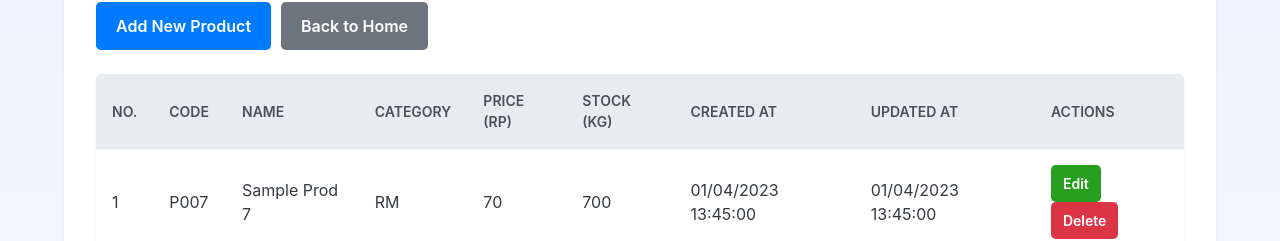
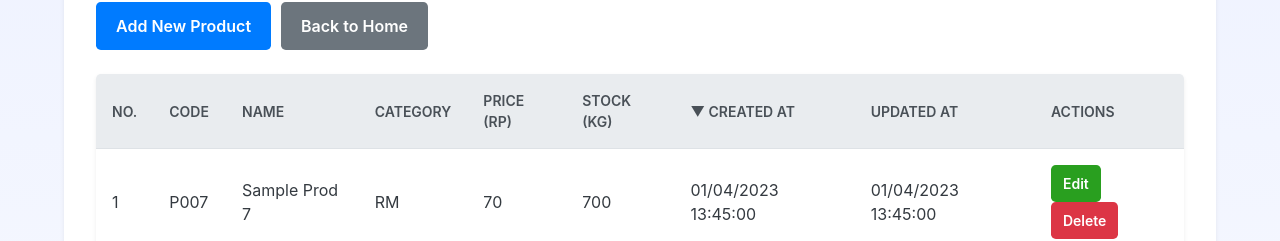
Before and after one commit to ari-fikri/dunses-inventory, a React (Create React App) app: page /products in a window 1280 px wide. Shown: the part 134-375 px from the top of the page. Built offline with nearby package versions, Linux system fonts and the light colour scheme.

Commit message:
Add sorting mechanism to the product liist page

```diff
--- a/src/components/ProductList.css
+++ b/src/components/ProductList.css
@@ -1,3 +1,7 @@
 @import '../main.css';
 
 /* Specific styles for ProductList can go here */
+.data-table th[onclick] {
+  cursor: pointer;
+  user-select: none;
+}
--- a/src/components/ProductList.js
+++ b/src/components/ProductList.js
@@ -1,21 +1,55 @@
-import React, { useState } from 'react';
+import React, { useState, useMemo } from 'react';
 import { Link } from 'react-router-dom';
 import './ProductList.css';
 
 const ProductList = ({ products, onDelete }) => {
   const [currentPage, setCurrentPage] = useState(1);
+  const [sortConfig, setSortConfig] = useState({ key: 'created_at', direction: 'descending' });
   const productsPerPage = 10;
+
+  const sortedProducts = useMemo(() => {
+    let sortableProducts = [...products];
+    if (sortConfig !== null) {
+      sortableProducts.sort((a, b) => {
+        if (a[sortConfig.key] < b[sortConfig.key]) {
+          return sortConfig.direction === 'ascending' ? -1 : 1;
+        }
+        if (a[sortConfig.key] > b[sortConfig.key]) {
+          return sortConfig.direction === 'ascending' ? 1 : -1;
+        }
+        return 0;
+      });
+    }
+    return sortableProducts;
+  }, [products, sortConfig]);
+
 
   // Pagination logic
   const indexOfLastProduct = currentPage * productsPerPage;
   const indexOfFirstProduct = indexOfLastProduct - productsPerPage;
-  const currentProducts = products.slice(indexOfFirstProduct, indexOfLastProduct);
+  const currentProducts = sortedProducts.slice(indexOfFirstProduct, indexOfLastProduct);
 
   const totalPages = Math.ceil(products.length / productsPerPage);
 
   const handlePageChange = (pageNumber) => {
     setCurrentPage(pageNumber);
   };
+
+  const requestSort = (key) => {
+    let direction = 'ascending';
+    if (sortConfig && sortConfig.key === key && sortConfig.direction === 'ascending') {
+      direction = 'descending';
+    }
+    setSortConfig({ key, direction });
+  };
+
+  const getSortDirection = (name) => {
+    if (!sortConfig) {
+      return;
+    }
+    return sortConfig.key === name ? sortConfig.direction : undefined;
+  };
+
 
   const formatDate = (dateString) => {
     if (!dateString) return '';
@@ -38,6 +72,17 @@ const ProductList = ({ products, onDelete }) => {
     }
   };
 
+  const SortableHeader = ({ name, label }) => {
+    const direction = getSortDirection(name);
+    return (
+      <th onClick={() => requestSort(name)}>
+        {direction === 'ascending' && '▲ '}
+        {direction === 'descending' && '▼ '}
+        {label}
+      </th>
+    );
+  };
+
   return (
     <div className="list-container">
       <h2>Product List</h2>
@@ -51,13 +96,13 @@ const ProductList = ({ products, onDelete }) => {
         <thead>
           <tr>
             <th>No.</th>
-            <th>Code</th>
-            <th>Name</th>
-            <th>Category</th>
-            <th>Price (Rp)</th>
-            <th>Stock (kg)</th>
-            <th>Created At</th>
-            <th>Updated At</th>
+            <SortableHeader name="product_code" label="Code" />
+            <SortableHeader name="product_name" label="Name" />
+            <SortableHeader name="product_category" label="Category" />
+            <SortableHeader name="product_price" label="Price (Rp)" />
+            <SortableHeader name="current_stock" label="Stock (kg)" />
+            <SortableHeader name="created_at" label="Created At" />
+            <SortableHeader name="updated_at" label="Updated At" />
             <th>Actions</th>
           </tr>
         </thead>
```
